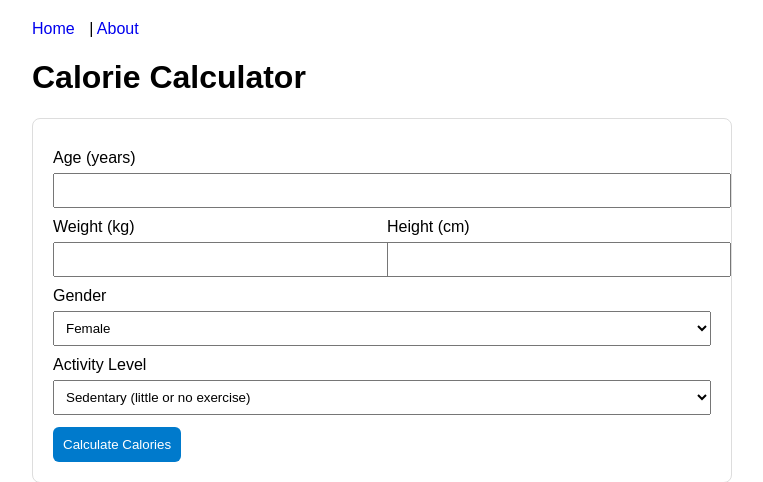
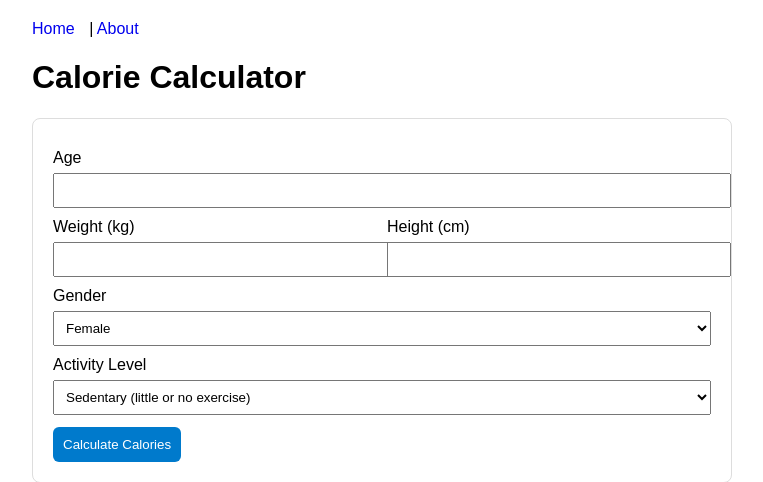
Before and after one commit to jyothi3025/casestudy, a Flask app: page / in a window 1280 px wide. Shown: the top 482 px of the page, without its empty margins (258-1021 px from the left). Run offline with Flask 3, Linux system fonts and the light colour scheme.

Commit message:
Update index.html

```diff
--- a/templates/index.html
+++ b/templates/index.html
@@ -25,7 +25,7 @@
   <h1>Calorie Calculator</h1>
   <div class="card">
     <form action="/calculate" method="post">
-      <label for="age">Age (years)</label>
+      <label for="age">Age </label>
       <input id="age" name="age" type="number" min="0" required />
 
       <div class="row">
```
